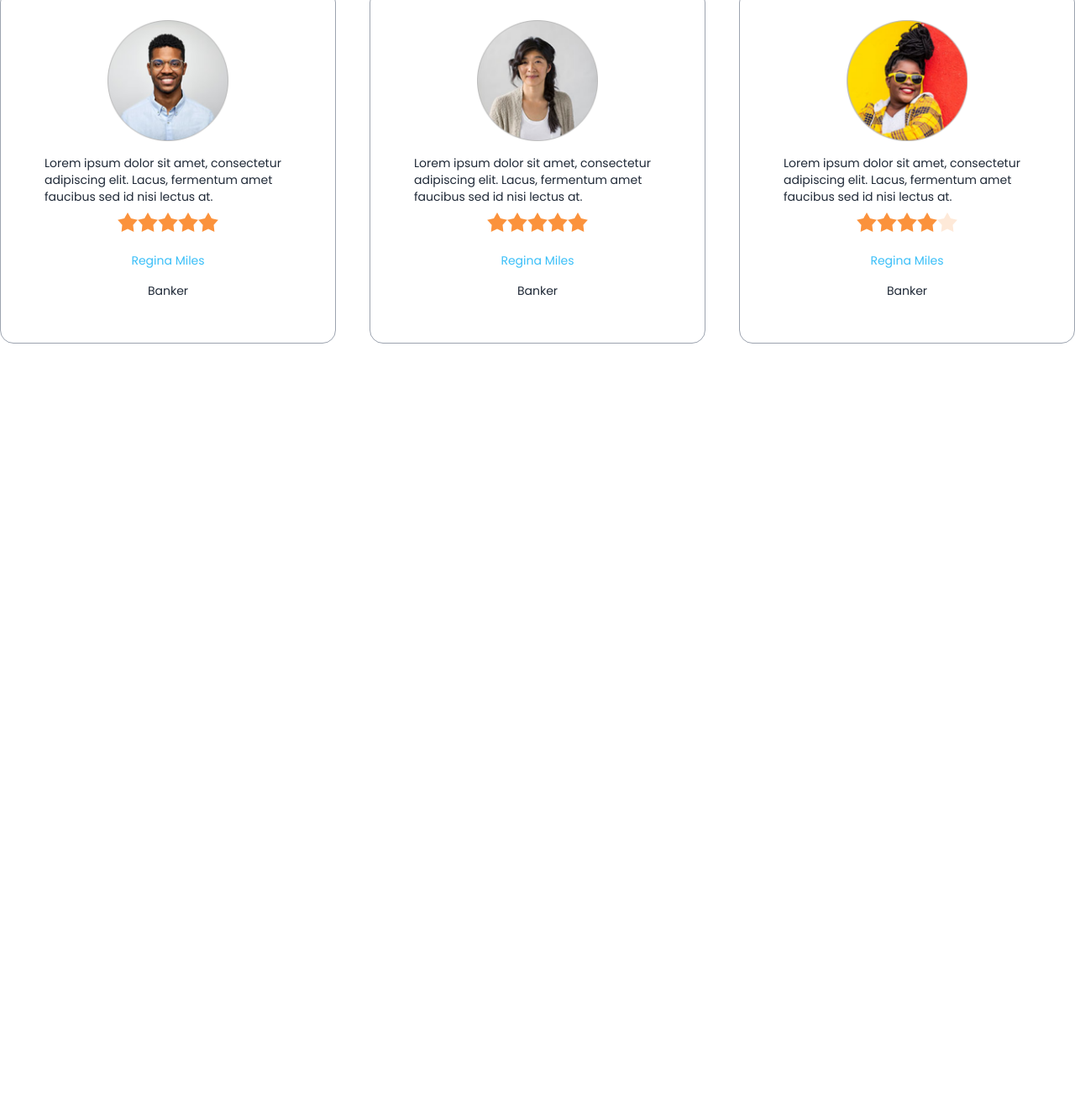
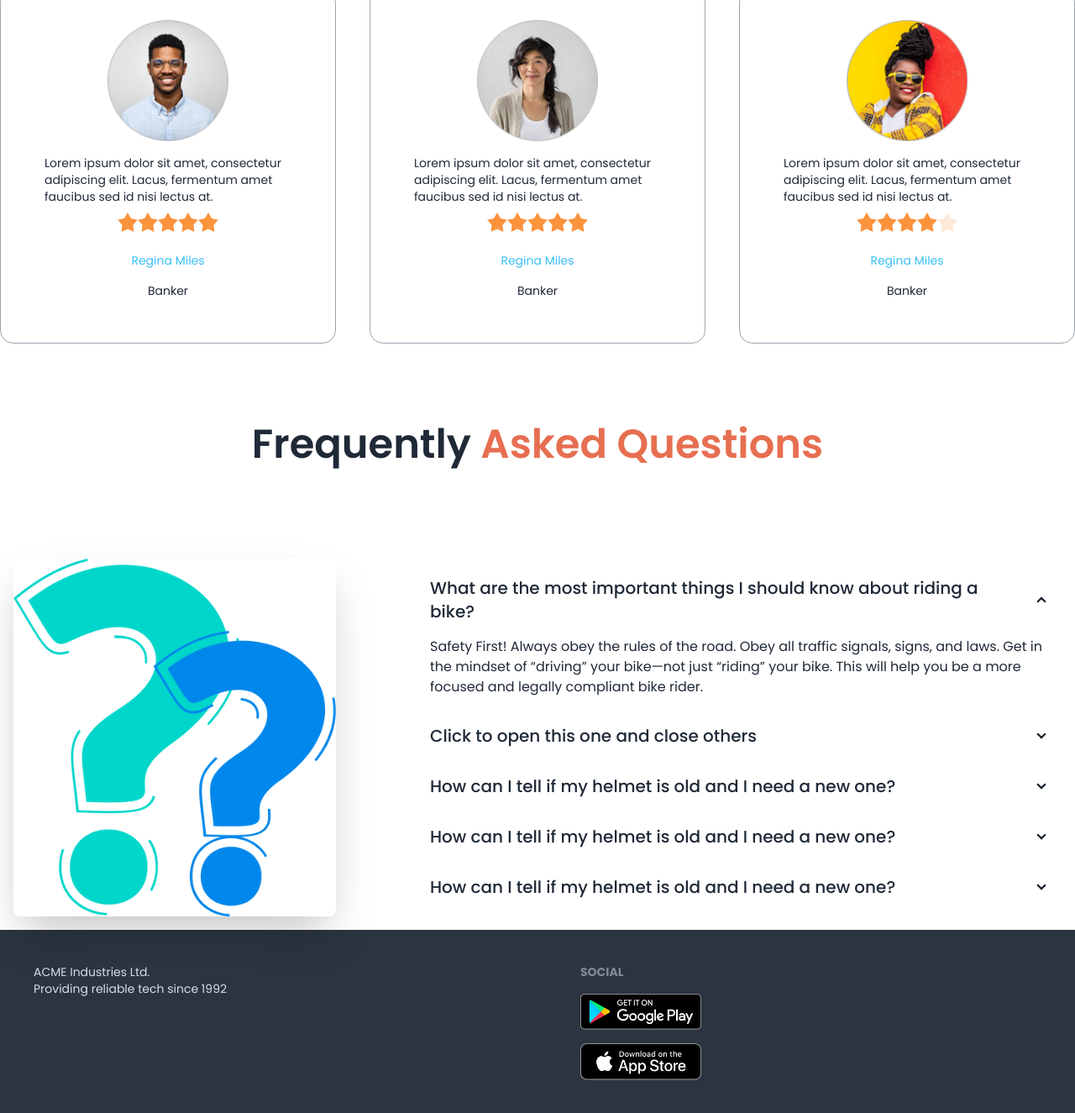
Before and after one commit to leeon11/biker-zone, a plain HTML site: page index.html in a window 1280 px wide. Shown: the part 1567-2892 px from the top of the page at 84% size. Before the commit the page ends 2072 px from the top, so only its background shows below. Drawn offline with nearby package versions, Linux system fonts and the light colour scheme.

Commit message:
added footer FAQ

```diff
--- a/index.html
+++ b/index.html
@@ -254,7 +254,7 @@
 
 
         <section class="my-24">
-            <div class="text-5xl font-semibold text-center my-24">Happy <span class="text-bike-primary">Clients says</span></div>
+            <h3 class="text-5xl font-semibold text-center my-24">Happy <span class="text-bike-primary">Clients says</span></h3>
 
             <div class="grid gap-10 grid-cols-1 md:grid-cols-2 lg:grid-cols-3">
                 <!-- first review -->
@@ -321,10 +321,86 @@
 
         </section>
 
+        <!-- FAQ -->
+
+        <section>
+            <h3 class="text-5xl font-semibold text-center my-24">Frequently <span class="text-bike-primary">Asked Questions</span></h3>
+            <div class=" ">
+                <div class="hero-content flex-col lg:gap-24 lg:flex-row">
+                  <img src="/images/others/faq.png" class="w-3/4 lg:max-w-sm rounded-lg shadow-2xl" />
+                  <div>
+                    <!-- first question -->
+
+                    <div class="collapse collapse-arrow ">
+                        <input type="radio" name="my-accordion-2" checked="checked" />
+                        <div class="collapse-title text-xl font-medium">
+                            What are the most important things I should
+                            know about riding a bike?
+                        </div>
+                        <div class="collapse-content">
+                          <p>Safety First! Always obey the rules of the road. Obey all traffic signals, signs, and laws. Get in the mindset of “driving” your bike—not just “riding” your bike. This will help you be a more focused and legally compliant bike rider. </p>
+                        </div>
+                      </div>
+                      <div class="collapse collapse-arrow ">
+                        <input type="radio" name="my-accordion-2" />
+                        <div class="collapse-title text-xl font-medium">
+                          Click to open this one and close others
+                        </div>
+                        <div class="collapse-content">
+                          <p>Safety First! Always obey the rules of the road. Obey all traffic signals, signs, and laws. Get in the mindset of “driving” your bike—not just “riding” your bike. This will help you be a more focused and legally compliant bike rider. </p>
+                        </div>
+                      </div>
+                      <div class="collapse collapse-arrow ">
+                        <input type="radio" name="my-accordion-2" />
+                        <div class="collapse-title text-xl font-medium">
+                            How can I tell if my helmet is old and I need a
+                            new one?
+                        </div>
+                        <div class="collapse-content">
+                          <p>hello</p>
+                        </div>
+                      </div>
+                      <div class="collapse collapse-arrow ">
+                        <input type="radio" name="my-accordion-2" />
+                        <div class="collapse-title text-xl font-medium">
+                            How can I tell if my helmet is old and I need a
+                            new one?
+                        </div>
+                        <div class="collapse-content">
+                          <p>hello</p>
+                        </div>
+                      </div>
+                      <div class="collapse collapse-arrow">
+                        <input type="radio" name="my-accordion-2" />
+                        <div class="collapse-title text-xl font-medium">
+                            How can I tell if my helmet is old and I need a
+                            new one?
+                        </div>
+                        <div class="collapse-content">
+                          <p>hello</p>
+                        </div>
+                      </div>
+                  </div>
+                </div>
+              </div>
+        </section>
+
     </main>
-    <footer>
+    <footer class="footer p-10 bg-neutral text-neutral-content">
+        <div>
 
-    </footer>
+          <p>ACME Industries Ltd.<br/>Providing reliable tech since 1992</p>
+        </div>
+        <div>
+          <span class="footer-title">Social</span>
+          <div class="grid grid-cols-1 gap-4">
+
+            <a><img class="w-36" src="images/others/android.png" alt=""></a>
+            <a><img class="w-36" src="images/others/ios.png" alt=""></a>
+
+          </div>
+        </div>
+      </footer>
 
 </body>
 </html>
```
